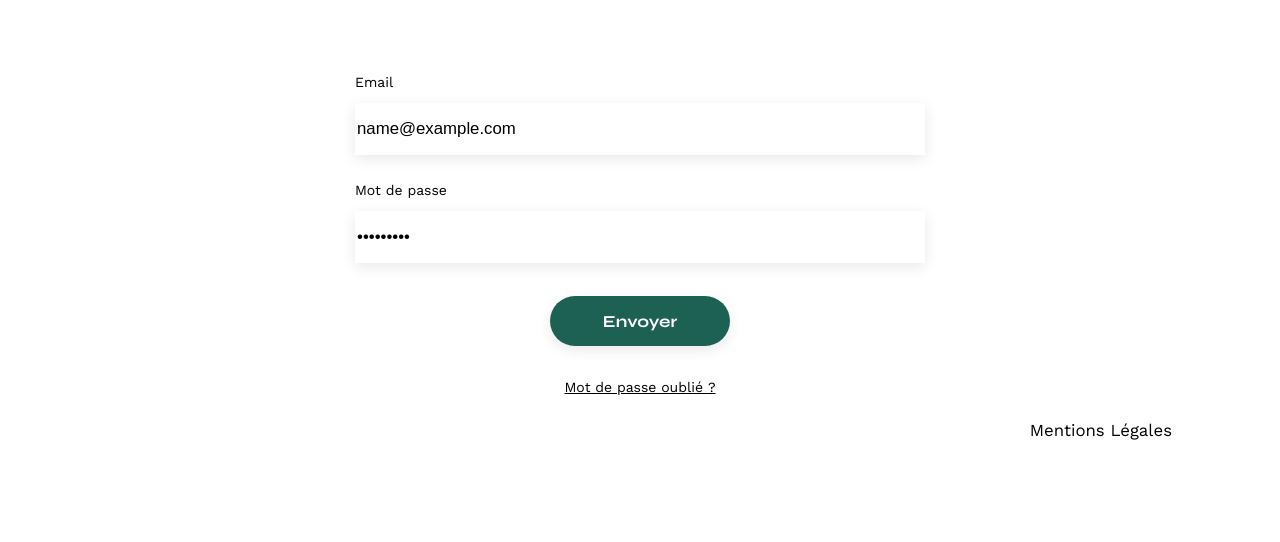
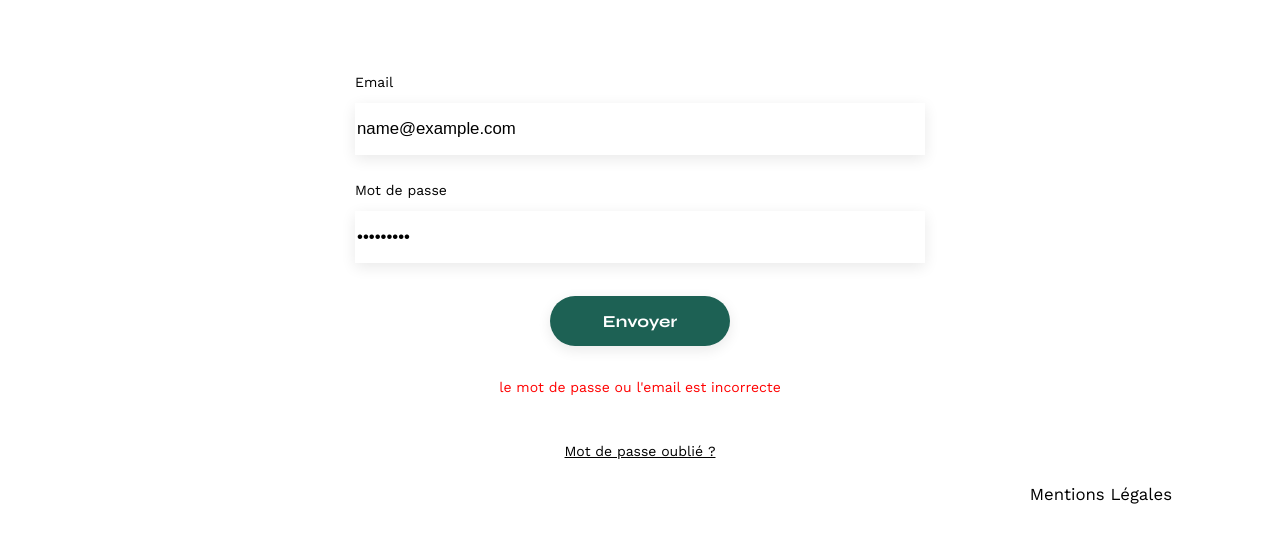
Before and after one commit to larbalestrier/projet6, a plain HTML site: page FrontEnd/login.html in a window 1280 px wide. Both pictures are taken after typing "name@example.com", "Sample123" into the empty fields and a click on the input "Envoyer". Shown: the part 96-638 px from the top of the page. Drawn offline with nearby package versions, Linux system fonts and the light colour scheme; no server answers.

Commit message:
ajout message d'erreur pour les logins

```diff
--- a/FrontEnd/assets/style.css
+++ b/FrontEnd/assets/style.css
@@ -215,6 +215,12 @@ footer nav ul {
 
 .forget-password {
 	text-decoration: underline;
+}
+
+.error-message{
+	color: red;
+	text-align: center;
+    padding-bottom: 50px;
 }
 
 .lien-login {
--- a/FrontEnd/login.js
+++ b/FrontEnd/login.js
@@ -4,6 +4,14 @@ document.getElementById('login').addEventListener("submit", function(e){
     e.preventDefault();
     const email = document.getElementById('email').value;
     const password = document.getElementById('mdp').value;
+    const errorMessage = document.createElement('p');
+    const form = document.getElementById('login');
+    const existingErrorMessage = form.querySelector('.error-message');
+
+    if (existingErrorMessage) {
+        form.removeChild(existingErrorMessage);
+    }
+
     fetch("http://localhost:5678/api/users/login", {
     method: "POST",
     headers: {
@@ -23,5 +31,9 @@ document.getElementById('login').addEventListener("submit", function(e){
     localStorage.setItem("token", data.token);
     window.location.href = "index.html";
     })
-  .catch(error => console.error(error));
+  .catch(error => {
+    errorMessage.innerText = 'le mot de passe ou l\'email est incorrecte'
+    errorMessage.classList.add('error-message')
+    form.appendChild(errorMessage)
+  })
 });
```
